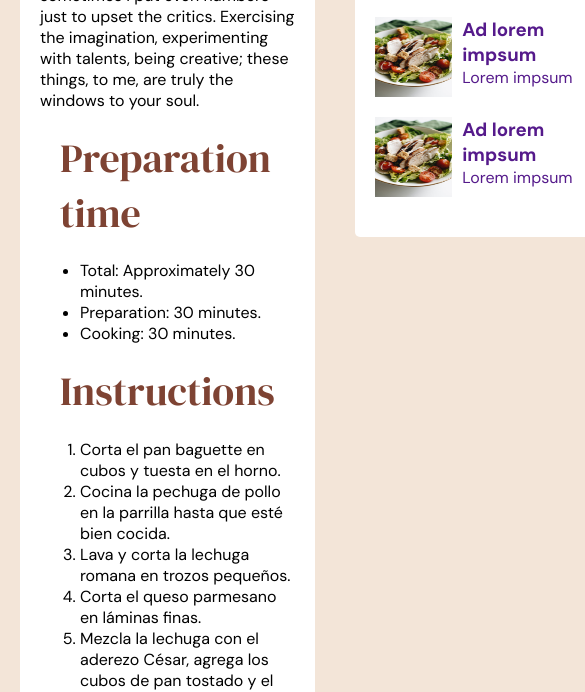
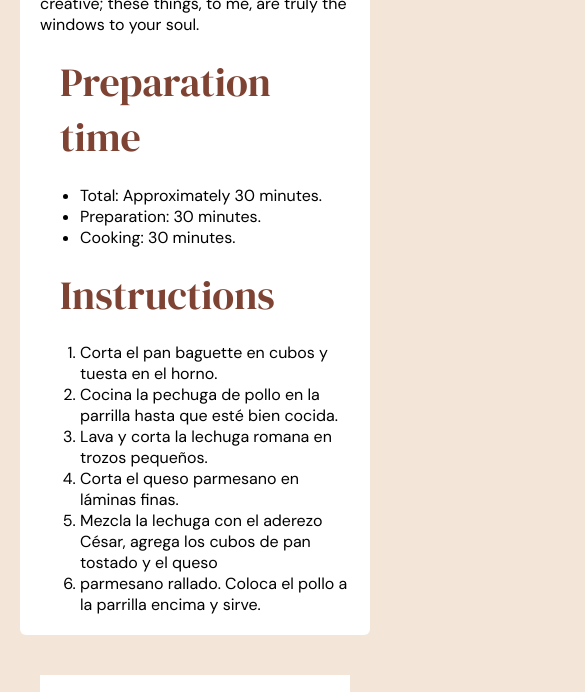
Before and after one commit to CAMILAVIIDES/Proyecto_modulo-1, a plain HTML site: page receta-1.html in a window 390 px wide. Shown: the part 761-1453 px from the top of the page, 585 px wide, since content can reach past the window. Drawn offline with Linux system fonts and the light colour scheme.

Commit message:
se agrego mediaquerys

```diff
--- a/css/receta-1.css
+++ b/css/receta-1.css
@@ -54,6 +54,7 @@ body{
   #bloques{
     background-color: white;
     padding: 20px;
+    width: 100%;
   }
 
   #preparationtime{
@@ -85,6 +86,7 @@ body{
    gap: 20px;
    max-width: 1240px;
    margin: 0 auto;
+   width: 100%;
   }
   #bloque-1{
     grid-area: bloque-1 ;
@@ -112,7 +114,13 @@ li{
   font-family:"DM Sans", sans-serif  ;
 
 }
-
+#morerecipes div h3, #morerecipes div p{
+    color: black;
+    font-family: "DM Sans", sans-serif ;
+}
+#morerecipes div h3{
+font-family: "DM Serif Display", serif ;
+}
 .tabla {
  justify-content: space-between;
  padding: 20px 25px;
@@ -136,12 +144,12 @@ li{
 }
 
 .contenedor {
-  width: 400px;
   height: 37px;
   margin: 0 auto;
   flex-direction: column;
   flex-wrap: wrap;
   align-content:space-around;
+  width: 100%;
 
 }
 
@@ -187,3 +195,12 @@ height: 80px;
 .año{
 font-family:"DM Sans", sans-serif ;
 }
+@media (max-width: 560px){
+   .container{
+        display: flex;
+        flex-direction: column;
+        margin: 0 auto;
+        max-width: 1239px;
+        gap: 20px;
+    }
+}
--- a/css/receta-2.css
+++ b/css/receta-2.css
@@ -111,7 +111,13 @@ body{
 li{
   font-family:"DM Sans", sans-serif  ;
 }
-
+#morerecipes div h3, #morerecipes div p{
+    color: black;
+    font-family: "DM Sans", sans-serif ;
+}
+#morerecipes div h3{
+font-family: "DM Serif Display", serif ;
+}
 .tabla {
  justify-content: space-between;
  padding: 20px 25px;
--- a/css/receta-3.css
+++ b/css/receta-3.css
@@ -111,7 +111,13 @@ body{
 li{
   font-family:"DM Sans", sans-serif  ;
 }
-
+#morerecipes div h3, #morerecipes div p{
+    color: black;
+    font-family: "DM Sans", sans-serif ;
+}
+#morerecipes div h3{
+font-family: "DM Serif Display", serif ;
+}
 .tabla {
  justify-content: space-between;
  padding: 20px 25px;
--- a/css/receta-4.css
+++ b/css/receta-4.css
@@ -111,7 +111,13 @@ body{
 li{
   font-family:"DM Sans", sans-serif  ;
 }
-
+#morerecipes div h3, #morerecipes div p{
+    color: black;
+    font-family: "DM Sans", sans-serif ;
+}
+#morerecipes div h3{
+font-family: "DM Serif Display", serif ;
+}
 .tabla {
  justify-content: space-between;
  padding: 20px 25px;
--- a/css/receta-5.css
+++ b/css/receta-5.css
@@ -111,7 +111,13 @@ body{
 li{
   font-family:"DM Sans", sans-serif  ;
 }
-
+#morerecipes div h3, #morerecipes div p{
+    color: black;
+    font-family: "DM Sans", sans-serif ;
+}
+#morerecipes div h3{
+font-family: "DM Serif Display", serif ;
+}
 .tabla {
  justify-content: space-between;
  padding: 20px 25px;
--- a/css/receta-6.css
+++ b/css/receta-6.css
@@ -111,7 +111,13 @@ body{
 li{
   font-family:"DM Sans", sans-serif  ;
 }
-
+#morerecipes div h3, #morerecipes div p{
+    color: black;
+    font-family: "DM Sans", sans-serif ;
+}
+#morerecipes div h3{
+font-family: "DM Serif Display", serif ;
+}
 .tabla {
  justify-content: space-between;
  padding: 20px 25px;
--- a/css/style.css
+++ b/css/style.css
@@ -1,16 +1,13 @@
-@import url('https://fonts.googleapis.com/css2?family=DM+Serif+Display:ital@0;1&display=swap');
-@import url('https://fonts.googleapis.com/css2?family=DM+Sans:ital,opsz,wght@0,9..40,100..1000;1,9..40,100..1000&family=DM+Serif+Display:ital@0;1&display=swap');
+@import url("https://fonts.googleapis.com/css2?family=DM+Serif+Display:ital@0;1&display=swap");
+@import url("https://fonts.googleapis.com/css2?family=DM+Sans:ital,opsz,wght@0,9..40,100..1000;1,9..40,100..1000&family=DM+Serif+Display:ital@0;1&display=swap");
 * {
   box-sizing: border-box;
   margin: 0;
-  body {
-    padding: 0px;
+ }
+body{
+    padding: 0 px;
  margin: 0 auto;
 }
-
-}
-
-
 #header {
   justify-content: space-between;
   display: flex;
@@ -21,15 +18,14 @@
   padding-left: 20px;
   padding-right: 15px;
   margin: 20px;
-
 }
 #BitCook {
   color: white;
-  font-family:"DM Serif Display", serif;
+  font-family: "DM Serif Display", serif;
 }
-#Sendyourecipe{
+#Sendyourecipe {
   color: white;
-  font-family:"DM Sans", sans-serif ;
+  font-family: "DM Sans", sans-serif;
 }
 
 .imagen-1 {
@@ -44,58 +40,56 @@
   background-position-y: center;
   margin: 28px auto;
 }
- main h2, main h3{
-  font-family:"DM Serif Display", serif  ;
+main h2,
+main h3 {
+  font-family: "DM Serif Display", serif;
 }
- main ul, li{
+main ul,
+li {
   font-family: "DM Sans", sans-serif;
   color: black;
 }
- main div img{
+main div img {
   height: 200px;
-  width: 300px;
+  width: 100%;
   object-fit: cover;
   border-radius: 5px;
 }
-.recetas{
+.recetas {
   background-color: white;
   padding: 20px;
   border-radius: 6px;
 }
 
-#main{
+#main {
   margin: 0 auto;
   max-width: 1239px;
   display: grid;
   grid-gap: 10px;
   grid-template-columns: 1fr 1fr 1fr;
- grid-template-rows:fit-content fit-content ;
+  grid-template-rows: auto auto;
   align-content: center;
   grid-template-areas:
     "receta-1 receta-2 receta-3"
- "receta-4 receta-5 receta-6"
- ;
-
-
+    "receta-4 receta-5 receta-6";
 }
 
-img
-#receta-1{
+img #receta-1 {
   grid-area: receta-1;
 }
-#receta-2{
+#receta-2 {
   grid-area: receta-2;
 }
-#receta-3{
+#receta-3 {
   grid-area: receta-3;
 }
-#receta-4{
+#receta-4 {
   grid-area: receta-4;
 }
-#receta-5{
+#receta-5 {
   grid-area: receta-5;
 }
-#receta-6{
+#receta-6 {
   grid-area: receta-6;
 }
 
@@ -119,11 +113,11 @@ img
   justify-content: space-between;
   margin: 20px;
 }
-#Bitcook-2{
+#Bitcook-2 {
   font-family: "DM Serif Display", serif;
 }
-.año{
-font-family:"DM Sans", sans-serif ;
+.año {
+  font-family: "DM Sans", sans-serif;
 }
 
 /* #main{
@@ -134,13 +128,13 @@ font-family:"DM Sans", sans-serif ;
   margin-bottom: 0px;
   flex-flow: column;
 } */
-body{
-  background-color: #EFE2C2 ;
+body {
+  background-color: #efe2c2;
 }
-@media (max-width:768px){
-.container{
+@media (max-width: 768px) {
+  #main {
     display: grid;
-    grid-template-rows: fit-content fit-content fit-content;
+    grid-template-rows:auto;
     grid-template-columns: 1fr 1fr;
     grid-template-areas:
       "receta-1 receta-2"
@@ -148,26 +142,31 @@ body{
       "receta-5 receta-6";
   }
 
-
-
-#receta-1{
+  #receta-1 {
     grid-area: receta-1;
   }
-#receta-2{
+  #receta-2 {
     grid-area: receta-2;
   }
-#receta-3{
+  #receta-3 {
     grid-area: receta-3;
   }
-#receta-4{
+  #receta-4 {
     grid-area: receta-4;
   }
-#receta-5{
+  #receta-5 {
     grid-area: receta-5;
   }
-#receta-6{
+  #receta-6 {
     grid-area: receta-6;
-
   }
-
 }
+@media (max-width: 560px){
+    #main{
+        display: flex;
+        flex-direction: column;
+        margin: 0 auto;
+        max-width: 1239px;
+        gap: 20px;
+    }
+}
--- a/receta-1.html
+++ b/receta-1.html
@@ -80,12 +80,13 @@
 
 
 <div id="morerecipes" style="color: #7E4333;">
-    <h2>More Recipes</h2>
+    <h2 id="morerecipes">More Recipes</h2>
     <a href=""><img src="./imagenes/ensalada cesar.jpeg" style="text-decoration: none;" alt="">
     <div style="margin-left: 10px;">
 
         <h3>Ad lorem impsum</h3>
     <p>Lorem impsum</p>
+
 </div>
 
 </a>
```
Also changed, not shown: index.html (+37 -19 lines), receta-2.html (+1 -1 lines), receta-3.html (+1 -1 lines), receta-4.html (+1 -1 lines), receta-5.html (+1 -1 lines), receta-6.html (+1 -1 lines). Lines whose indentation alone changed are shown as unchanged.
